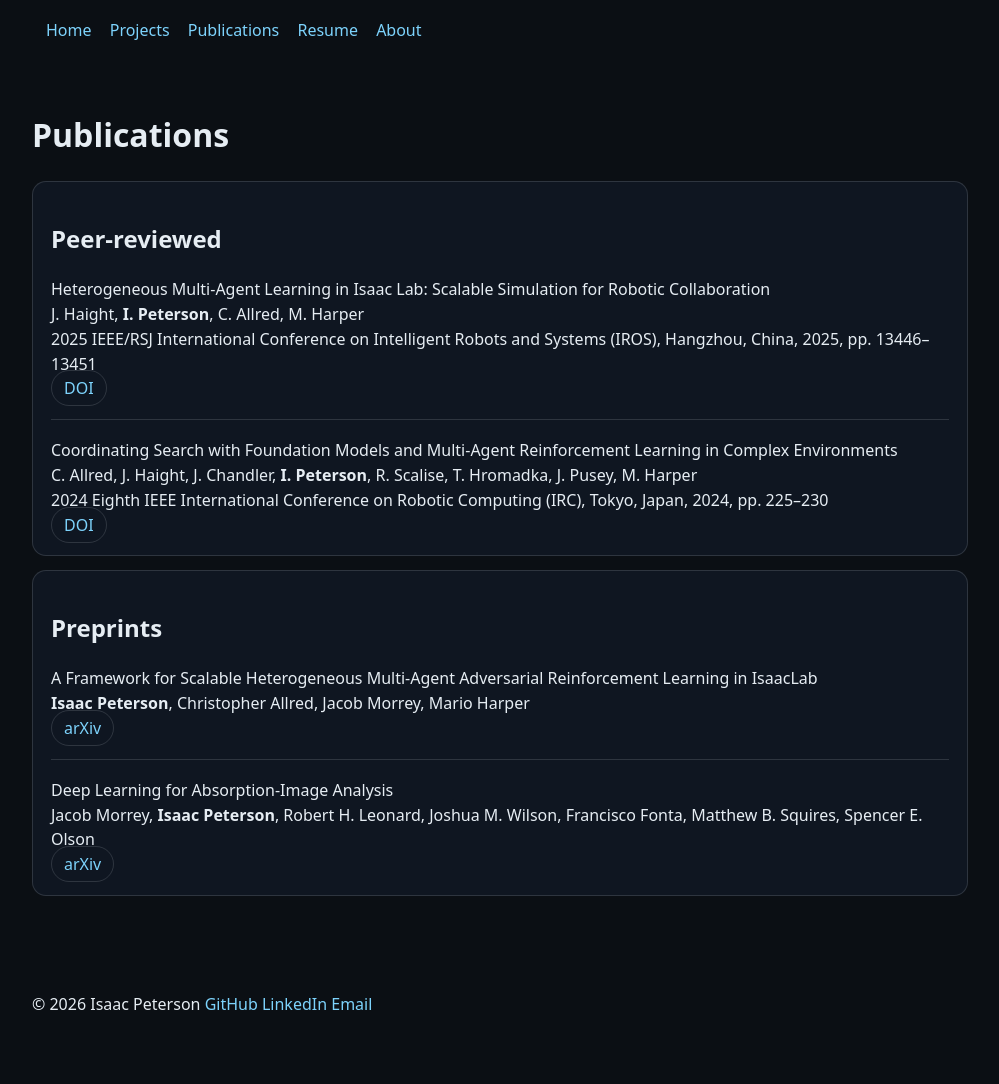
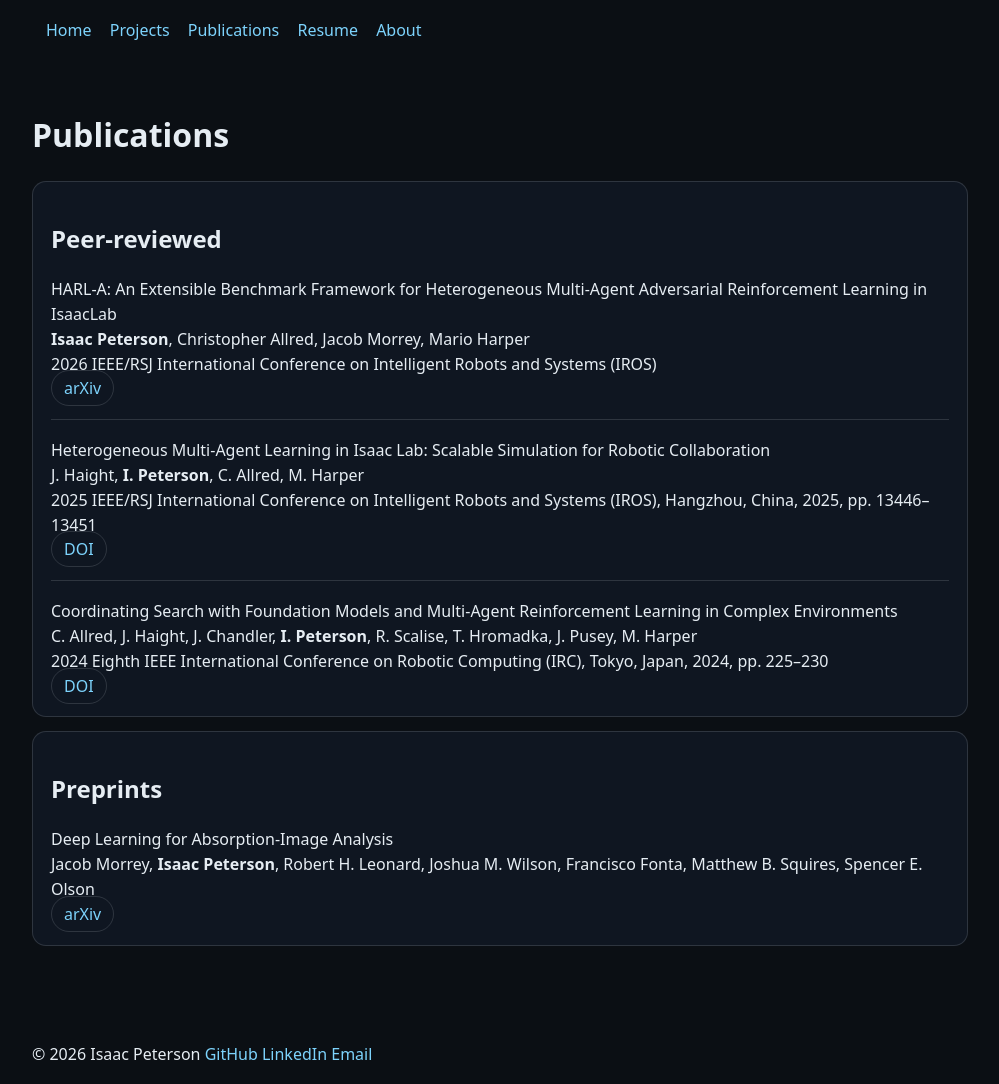
Before and after one commit to Isaacwilliam4/isaacwilliam4.github.io, a Jekyll site: the page built from publications.html, in a window 1280 px wide. Shown: the whole page, without its empty margins (140-1139 px from the left). Built offline with Jekyll 4.4.1, drawn with Linux system fonts in a browser that asks for light colours; before the commit the page ends 1035 px from its top, so only the background shows below that.

Commit message:
updated publications

```diff
--- a/publications.html
+++ b/publications.html
@@ -8,6 +8,23 @@ permalink: /publications/
 
 <div class="card">
   <h2>Peer-reviewed</h2>
+
+  <div class="pub">
+    <div class="pub-title">
+      HARL-A: An Extensible Benchmark Framework for Heterogeneous Multi-Agent Adversarial Reinforcement Learning in IsaacLab
+    </div>
+    <div class="pub-authors">
+      <strong>Isaac Peterson</strong>, Christopher Allred, Jacob Morrey, Mario Harper
+    </div>
+    <div class="pub-venue">
+      2026 IEEE/RSJ International Conference on Intelligent Robots and Systems (IROS)
+    </div>
+    <div class="pub-links">
+      <a class="pill" href="https://arxiv.org/abs/2510.01264">arXiv</a>
+    </div>
+  </div>
+
+  <hr />
 
   <div class="pub">
     <div class="pub-title">
@@ -47,20 +64,6 @@ permalink: /publications/
 
   <div class="pub">
     <div class="pub-title">
-      A Framework for Scalable Heterogeneous Multi-Agent Adversarial Reinforcement Learning in IsaacLab
-    </div>
-    <div class="pub-authors">
-      <strong>Isaac Peterson</strong>, Christopher Allred, Jacob Morrey, Mario Harper
-    </div>
-    <div class="pub-links">
-      <a class="pill" href="https://arxiv.org/abs/2510.01264">arXiv</a>
-    </div>
-  </div>
-
-  <hr />
-
-  <div class="pub">
-    <div class="pub-title">
       Deep Learning for Absorption-Image Analysis
     </div>
     <div class="pub-authors">
```
Also changed, not shown: README.md (added), 3 other files.
